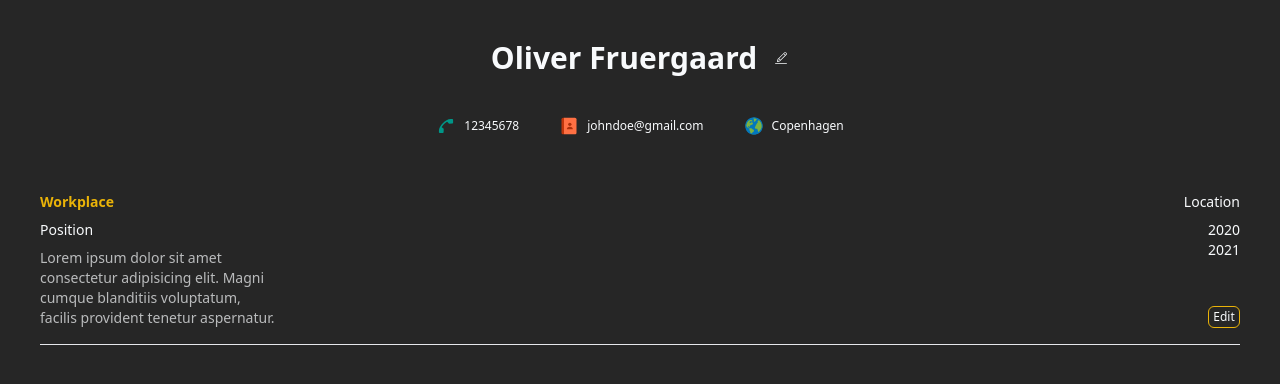
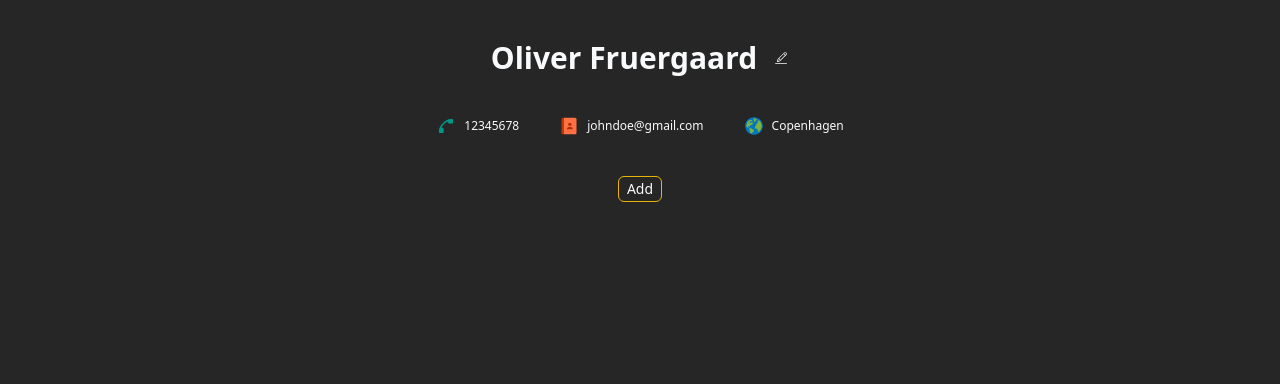
Before and after one commit to ofgaard/build-a-resume, a React (Vite) app: page / in a window 1280 px wide. Shown: the top 384 px of the page. Built offline with nearby package versions, Linux system fonts and the light colour scheme.

Commit message:
Make Submit functionality for Experience component

```diff
--- /dev/null
+++ b/src/AddButton.jsx
@@ -0,0 +1,14 @@
+const AddButton = ({ add, toggleAdd }) => {
+  return (
+    <div className="flex flex-row justify-center">
+      <button
+        className="mt-10 text-sm border border-yellow-500 rounded-md px-2 py-0.5 hover:scale-105"
+        onClick={toggleAdd}
+      >
+        Add
+      </button>
+    </div>
+  );
+};
+
+export default AddButton;
--- a/src/App.jsx
+++ b/src/App.jsx
@@ -1,19 +1,32 @@
 import { useState } from "react";
 import ContactInfo from "./ContactInfo";
 import Experience from "./Experience";
+import AddButton from "./AddButton";
 
 function App() {
   const [edit, setEdit] = useState(false);
+  const [add, setAdd] = useState(false);
 
   const toggleEdit = () => {
     setEdit((prevState) => !prevState);
+  };
+
+  const toggleAdd = () => {
+    setAdd((prevState) => !prevState);
   };
 
   return (
     <>
       <div className="bg-neutral-800 h-screen flex flex-col text-slate-50 p-10 min-w-96">
         <ContactInfo edit={edit} toggleEdit={toggleEdit}></ContactInfo>
-        <Experience></Experience>
+
+        <Experience
+          add={add}
+          edit={edit}
+          toggleAdd={toggleAdd}
+          toggleEdit={toggleEdit}
+        ></Experience>
+        <AddButton add={add} toggleAdd={toggleAdd}></AddButton>
       </div>
     </>
   );
--- a/src/ContactInfo.jsx
+++ b/src/ContactInfo.jsx
@@ -11,8 +11,6 @@ const ContactInfo = ({ edit, toggleEdit }) => {
     email: "johndoe@gmail.com",
     location: "Copenhagen",
   });
-
-  //overvej at fjerne edit-knappen fra komponentets flow og hav den siddende absolut positioneret
 
   const handleInputChange = (e) => {
     const { name, value } = e.target; // Destructure name and value from the input
--- a/src/Experience.jsx
+++ b/src/Experience.jsx
@@ -1,42 +1,156 @@
 import { useState } from "react";
 
-const Experience = ({ edit, toggleEdit }) => {
-  const [experience, setExperience] = useState([
-    {
-      job: "Workplace",
-      position: "Position",
-      location: "Location",
-      startDate: "Start Date",
-      endDate: "End Date",
-      description: "Description",
-    },
-  ]);
+const Experience = ({ edit, toggleEdit, add, toggleAdd }) => {
+  const [experience, setExperience] = useState([]);
+  const [newExperience, setNewExperience] = useState({
+    name: "",
+    position: "",
+    location: "",
+    startDate: "",
+    endDate: "",
+    description: "",
+  });
+
+  const handleInputChange = (e) => {
+    const { name, value } = e.target; // Destructure name and value from the input
+    setNewExperience((prevState) => ({
+      ...prevState, // Spread the previous state
+      [name]: value, // Update the specific key (name) with the new value
+    }));
+  };
+
+  const submitChanges = () => {
+    let experienceToAdd = {
+      id: crypto.randomUUID(),
+      name: newExperience.name,
+      position: newExperience.position,
+      location: newExperience.location,
+      startDate: newExperience.startDate,
+      endDate: newExperience.endDate,
+      description: newExperience.description,
+    };
+    setExperience([...experience, experienceToAdd]);
+    setNewExperience({
+      name: "",
+      position: "",
+      location: "",
+      startDate: "",
+      endDate: "",
+      description: "",
+    });
+    console.log(experience);
+    toggleAdd();
+  };
 
   return (
+    <>
+      {add && (
         <div className="flex flex-col mt-14 text-sm gap-2 border-b pb-4">
           <div className="flex justify-between min-w-max">
-        <h1 className="font-extrabold text-yellow-500">Workplace</h1>
-        <h1 className="font-thin">Location</h1>
+            <h1 className="font-extrabold text-yellow-500">
+              <input
+                type="text
+                "
+                className="bg-transparent"
+                name="name"
+                value={newExperience.name}
+                placeholder="Workplace"
+                onChange={handleInputChange}
+              />
+            </h1>
+            <h1 className="font-thin">
+              <input
+                type="text
+                "
+                className="bg-transparent text-right"
+                name="location"
+                value={newExperience.location}
+                placeholder="Location"
+                onChange={handleInputChange}
+              />
+            </h1>
           </div>
           <div className="flex flex-row justify-between">
             <div className="">
-          <h2>Position</h2>
+              <h2>
+                <input
+                  type="text
+                "
+                  className="bg-transparent"
+                  name="position"
+                  value={newExperience.position}
+                  placeholder="Position"
+                  onChange={handleInputChange}
+                />
+              </h2>
               <p className="max-w-60 mt-2 opacity-70 font-light">
-            Lorem ipsum dolor sit amet consectetur adipisicing elit. Magni
-            cumque blanditiis voluptatum, facilis provident tenetur aspernatur.
+                <input
+                  type="text
+                "
+                  className="bg-transparent"
+                  name="description"
+                  value={newExperience.description}
+                  placeholder="Description"
+                  onChange={handleInputChange}
+                />
               </p>
             </div>
             <div className="flex flex-col justify-between">
               <div>
-            <p>2020</p>
-            <p>2021</p>
+                <p>
+                  <input
+                    type="text
+                "
+                    className="bg-transparent text-right"
+                    name="startDate"
+                    value={newExperience.startDate}
+                    placeholder="Start Date"
+                    onChange={handleInputChange}
+                  />
+                </p>
+                <p>
+                  {" "}
+                  <input
+                    type="text
+                "
+                    className="bg-transparent text-right"
+                    name="endDate"
+                    value={newExperience.endDate}
+                    placeholder="End Date"
+                    onChange={handleInputChange}
+                  />
+                </p>
               </div>
-          <button className="border text-xs border-yellow-500 p-0.5 rounded-md hover:scale-105">
-            Edit
+              <button
+                className="mt-4 ml-auto border text-xs border-yellow-500 p-1 rounded-md hover:scale-105"
+                onClick={submitChanges}
+              >
+                Submit
               </button>
             </div>
           </div>
         </div>
+      )}{" "}
+      {experience.map((job) => (
+        <div key={job.id} className="mt-4 border-b pb-2">
+          <div className="flex justify-between">
+            <h1 className="font-extrabold text-yellow-500">{job.name}</h1>
+            <h1 className="font-thin">{job.location}</h1>
+          </div>
+          <div className="flex justify-between">
+            <div>
+              <h2 className="font-semibold">{job.position}</h2>
+              <p className="text-sm opacity-70">{job.description}</p>
+            </div>
+            <div className="text-right">
+              <p className="text-sm">
+                {job.startDate} - {job.endDate}
+              </p>
+            </div>
+          </div>
+        </div>
+      ))}
+    </>
   );
 };
 
```
Lines whose indentation alone changed are shown as unchanged.
